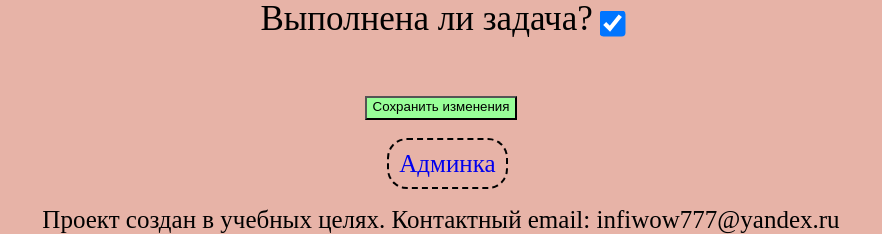
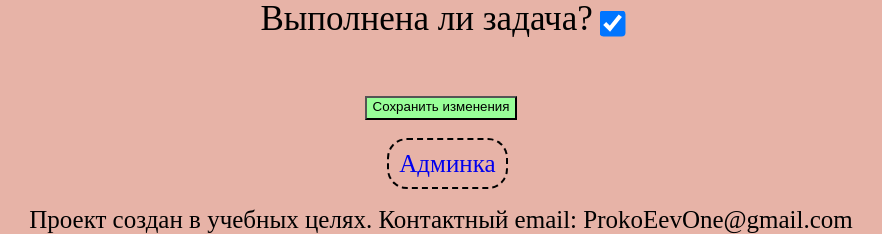
Before and after one commit to InfiSupaSta/django_todo, a Django app: page /change_task/37 in a window 1280 px wide. Shown: the part 812-1046 px from the top of the page, without its empty margins (199-1081 px from the left). Run offline with Django 3.2, Linux system fonts and the light colour scheme; data comes from the database, SQL or seed files in the repository.

Commit message:
email in base_template changed, unused variable from settings deleted, returning type of utils.searching_bad_words added

```diff
--- a/FirstDjangoProject/settings.py
+++ b/FirstDjangoProject/settings.py
@@ -17,7 +17,6 @@ from configparser import RawConfigParser
 BASE_DIR = Path(__file__).resolve().parent.parent
 
 config = RawConfigParser()
-directory_with_settings = Path(__file__).resolve().parent
 config.read('local_settings.ini')
 
 # Quick-start development settings - unsuitable for production
--- a/smthfortest/templates/smthfortest/base_template.html
+++ b/smthfortest/templates/smthfortest/base_template.html
@@ -113,7 +113,7 @@
 
     <div class="footer"><a href="{% url 'admin:index' %}">Админка</a> </br></br>
 
-        Проект создан в учебных целях. Контактный email: infiwow777@yandex.ru
+        Проект создан в учебных целях. Контактный email: ProkoEevOne@gmail.com
 
     </div>
 
--- a/smthfortest/utils.py
+++ b/smthfortest/utils.py
@@ -12,7 +12,7 @@ menu = [
 bad_words = ('ойляля', 'весьвбороде')
 
 
-def searching_bad_words(key_name: str, list_of_words: list[str]):
+def searching_bad_words(key_name: str, list_of_words: list[str]) -> tuple[str, list]:
     bad_words_list = [(key_name, word) for word in list_of_words if word in bad_words]
     return key_name, bad_words_list
 
```
